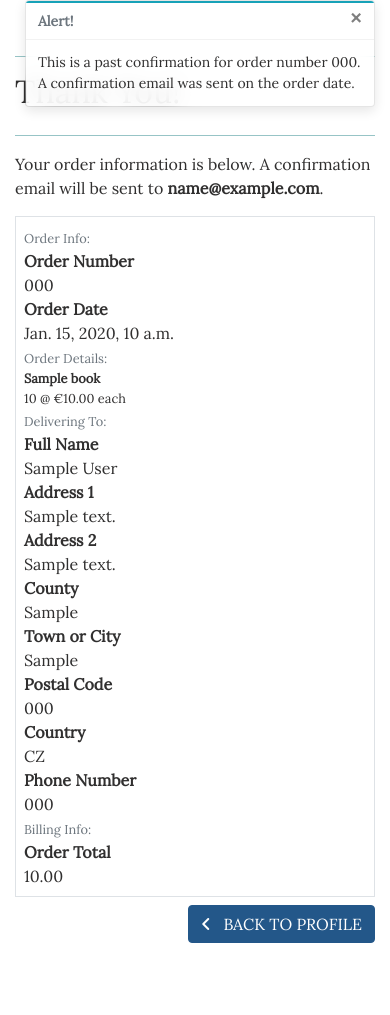
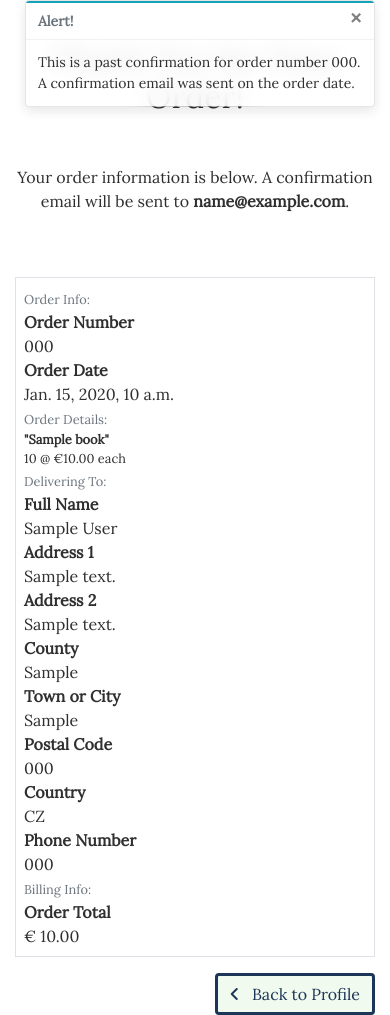
Before and after one commit to albenakr/the-book-club, a Django app: page /profile/order_history/000 in a window 390 px wide. Shown: the part 72-1087 px from the top of the page. Before the commit the page ends 1015 px from the top, so only its background shows below. Run offline with Django 3.2, Linux system fonts and the light colour scheme; tables that the repository leaves empty hold one stand-in row (values such as "Sample post"); parts of the project's set-up code (start-up, migrations or seed data) failed here and were passed over; some libraries are stand-ins or nearby versions.

Commit message:
Customizations and improved responsiveness of checkout success page

```diff
--- a/checkout/templates/checkout/checkout_success.html
+++ b/checkout/templates/checkout/checkout_success.html
@@ -1,23 +1,21 @@
-{% extends "base.html" %}
-{% load static %}
-
-{% block extra_css %}
-    <link rel="stylesheet" href="{% static 'checkout/css/checkout.css' %}">
+{% extends "base.html" %} {% load static %} {% block extra_css %}
+<link rel="stylesheet" href="{% static 'checkout/css/checkout.css' %}" />
 {% endblock %}
 
-
+<!-- The layout idea for this page is from the Code Institute Project. Adjustments were made to improve responsiveness and fit the style of this app -->
 {% block content %}
 <div class="overlay"></div>
-    <div class="container header-container">
-        <div class="row">
+<div class="container header-container wrap">
+  <div class="row align-center mb-5">
     <div class="col">
-                <hr>
-                <h2 class="mb-4">Thank You!</h2>
-                <hr>
-                <p>Your order information is below. A confirmation email will be sent to <strong>{{ order.email }}</strong>.</p>
+      <h2 class="mb-5">Thank You for Your Order!</h2>
+      <p>
+        Your order information is below. A confirmation email will be sent to
+        <strong>{{ order.email }}</strong>.
+      </p>
     </div>
   </div>
- <div class="row">
+  <div class="row justify-content-center">
     <div class="col-12 col-lg-7">
       <div class="order-confirmation-wrapper p-2 border">
         <div class="row">
@@ -28,7 +26,7 @@
 
         <div class="row">
           <div class="col-12 col-md-4">
-                            <p class="mb-0 font-weight-bold">Order Number</p>
+            <p class="mb-0 font-weight-bold wrap">Order Number</p>
           </div>
           <div class="col-12 col-md-8 text-md-right">
             <p class="mb-0">{{ order.order_number }}</p>
@@ -54,18 +52,18 @@
         <div class="row">
           <div class="col-12 col-md-4">
             <p class="small mb-0 font-weight-bold">
-                               {% if item.book != None %}
-                                {{ item.book.title }}
-                                 {% else %}
-                                {{ item.plan.name }}
-                                {% endif %}
+              {% if item.book != None %} "{{ item.book.title }}" {% else %} "{{ item.plan.name }}" (plan) {% endif %}
             </p>
           </div>
           <div class="col-12 col-md-8 text-md-right">
             {% if item.book != None %}
-                            <p class="small mb-0">{{ item.quantity }} @ €{{ item.book.price }} each</p>
+            <p class="small mb-0">
+              {{ item.quantity }} @ €{{ item.book.price }} each
+            </p>
             {% else %}
-                            <p class="small mb-0">{{ item.quantity }} @ €{{ item.plan.price }}</p>
+            <p class="small mb-0">
+              {{ item.quantity }} @ €{{ item.plan.price }}
+            </p>
             {% endif %}
           </div>
         </div>
@@ -104,9 +102,7 @@
             <p class="mb-0">{{ order.street_address1 }}</p>
           </div>
         </div>
-                    {% endif %}
-
-                    {% if order.county %}
+        {% endif %} {% if order.county %}
         <div class="row">
           <div class="col-12 col-md-4">
             <p class="mb-0 font-weight-bold">County</p>
@@ -166,28 +162,25 @@
             <p class="mb-0 font-weight-bold">Order Total</p>
           </div>
           <div class="col-12 col-md-8 text-md-right">
-                            <p class="mb-0">{{ order.order_total }}</p>
-                        </div>
-                    </div>
-
-
+            <p class="mb-0">€ {{ order.order_total }}</p>
           </div>
         </div>
       </div>
-
+    </div>
+  </div>
 
   <div class="row">
     <div class="col-12 col-lg-7"></div>
   </div>
 
-        <div class="row">
+  <div class="row mb-5 mt-3">
     <div class="col-12 col-lg-7 text-right">
       {% if from_profile %}
-                    <a href="{% url 'profile' %}" class="btn my-2">
+      <a href="{% url 'profile' %}" class="btn btn-light">
         <span class="icon mr-2">
           <i class="fas fa-angle-left"></i>
         </span>
-                        <span class="text-uppercase">Back to Profile</span>
+        <span>Back to Profile</span>
       </a>
       {% else %}
       <a href="{% url 'books' %}" class="btn my-2">
```
Lines whose indentation alone changed are shown as unchanged.
